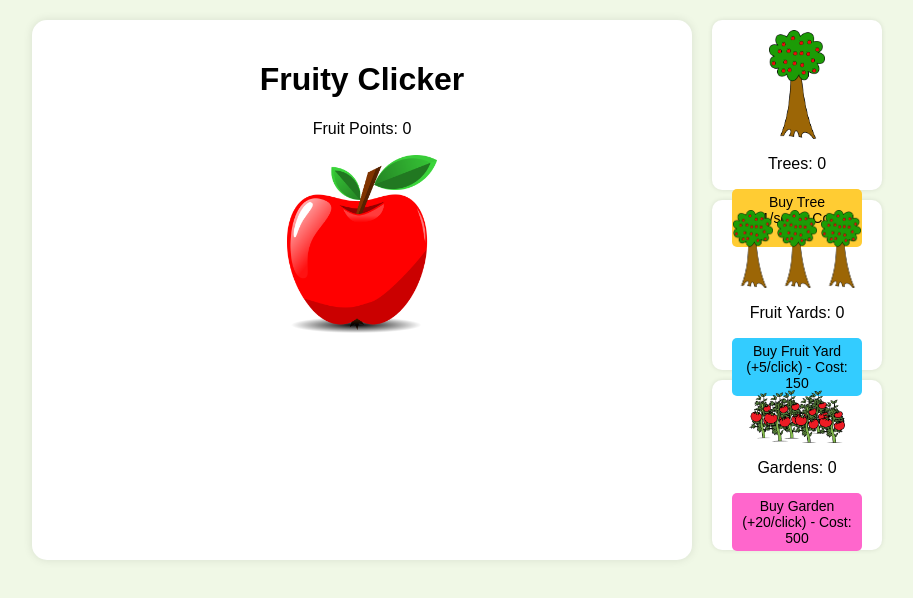
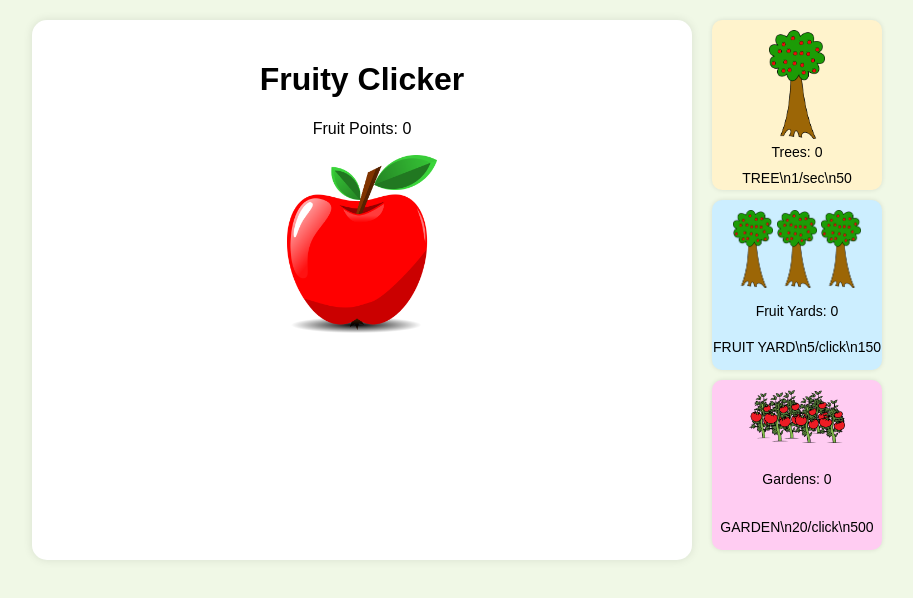
Before and after one commit to MicroSkillet/fruity-clicker, a plain HTML site: page fruityclicker.html in a window 1280 px wide. Shown: the whole page, without its empty margins (113-1026 px from the left). Drawn offline with Linux system fonts and the light colour scheme.

Commit message:
Update fruityclicker.html

```diff
--- a/fruityclicker.html
+++ b/fruityclicker.html
@@ -49,33 +49,33 @@
       display: flex;
       flex-direction: column;
       justify-content: space-between;
-      align-items: center; /* Center horizontally */
+      align-items: center;
+      cursor: pointer;
+      transition: background-color 0.2s;
     }
-    .collectible button {
-      padding: 5px 10px;
-      font-size: 14px;
-      border: none;
-      border-radius: 5px;
-      cursor: pointer;
-      width: 130px; /* Fixed width to prevent overlap */
+    .collectible:hover {
+      background-color: #f0f0f0; /* Light gray hover effect */
     }
-    #treeButton {
-      background-color: #ffcc33;
+    .collectible:active {
+      background-color: #e0e0e0; /* Darker when clicked */
     }
-    #treeButton:hover {
-      background-color: #ff9900;
+    #treeBox {
+      background-color: #fff3cc; /* Light yellow base */
     }
-    #yardButton {
-      background-color: #33ccff;
+    #treeBox:hover {
+      background-color: #ffe066;
     }
-    #yardButton:hover {
-      background-color: #0099cc;
+    #yardBox {
+      background-color: #cceeff; /* Light blue base */
     }
-    #gardenButton {
-      background-color: #ff66cc;
+    #yardBox:hover {
+      background-color: #66ccff;
     }
-    #gardenButton:hover {
-      background-color: #ff3399;
+    #gardenBox {
+      background-color: #ffccf2; /* Light pink base */
+    }
+    #gardenBox:hover {
+      background-color: #ff99cc;
     }
     .yard-images {
       display: flex;
@@ -84,6 +84,11 @@
     .yard-images img {
       width: 40px;
       margin: 0 2px;
+    }
+    .collectible p {
+      margin: 5px 0;
+      font-size: 14px;
+      white-space: pre; /* Preserve line breaks for \n */
     }
   </style>
 </head>
@@ -98,7 +103,7 @@
       <div class="collectible" id="treeBox">
         <img src="fruit-tree.png" width="56">
         <p>Trees: <span id="treeCount">0</span></p>
-        <button id="treeButton">Buy Tree (+1/sec) - Cost: 50</button>
+        <p id="treeText">TREE\n1/sec\n50</p>
       </div>
       <div class="collectible" id="yardBox">
         <div class="yard-images">
@@ -107,12 +112,12 @@
           <img src="fruit-tree.png" width="40">
         </div>
         <p>Fruit Yards: <span id="yardCount">0</span></p>
-        <button id="yardButton">Buy Fruit Yard (+5/click) - Cost: 150</button>
+        <p id="yardText">FRUIT YARD\n5/click\n150</p>
       </div>
       <div class="collectible" id="gardenBox">
         <img src="garden.png" width="96">
         <p>Gardens: <span id="gardenCount">0</span></p>
-        <button id="gardenButton">Buy Garden (+20/click) - Cost: 500</button>
+        <p id="gardenText">GARDEN\n20/click\n500</p>
       </div>
     </div>
   </div>
@@ -128,12 +133,15 @@
 
     const scoreDisplay = document.getElementById("score");
     const appleButton = document.getElementById("appleButton");
-    const treeButton = document.getElementById("treeButton");
-    const yardButton = document.getElementById("yardButton");
-    const gardenButton = document.getElementById("gardenButton");
+    const treeBox = document.getElementById("treeBox");
+    const yardBox = document.getElementById("yardBox");
+    const gardenBox = document.getElementById("gardenBox");
     const treeCount = document.getElementById("treeCount");
     const yardCount = document.getElementById("yardCount");
     const gardenCount = document.getElementById("gardenCount");
+    const treeText = document.getElementById("treeText");
+    const yardText = document.getElementById("yardText");
+    const gardenText = document.getElementById("gardenText");
 
     appleButton.addEventListener("click", function() {
       let totalPoints = pointsPerClick + (yards * 5) + (gardens * 20);
@@ -141,36 +149,36 @@
       scoreDisplay.textContent = score;
     });
 
-    treeButton.addEventListener("click", function() {
+    treeBox.addEventListener("click", function() {
       if (score >= treeCost) {
         score -= treeCost;
         trees += 1;
         treeCost = Math.floor(treeCost * 1.5);
         scoreDisplay.textContent = score;
         treeCount.textContent = trees;
-        treeButton.textContent = `Buy Tree (+${trees}/sec) - Cost: ${treeCost}`;
+        treeText.textContent = `TREE\n1/sec\n${treeCost}`;
       }
     });
 
-    yardButton.addEventListener("click", function() {
+    yardBox.addEventListener("click", function() {
       if (score >= yardCost) {
         score -= yardCost;
         yards += 1;
         yardCost = Math.floor(yardCost * 1.5);
         scoreDisplay.textContent = score;
         yardCount.textContent = yards;
-        yardButton.textContent = `Buy Fruit Yard (+${yards * 5}/click) - Cost: ${yardCost}`;
+        yardText.textContent = `FRUIT YARD\n5/click\n${yardCost}`;
       }
     });
 
-    gardenButton.addEventListener("click", function() {
+    gardenBox.addEventListener("click", function() {
       if (score >= gardenCost) {
         score -= gardenCost;
         gardens += 1;
         gardenCost = Math.floor(gardenCost * 1.5);
         scoreDisplay.textContent = score;
         gardenCount.textContent = gardens;
-        gardenButton.textContent = `Buy Garden (+${gardens * 20}/click) - Cost: ${gardenCost}`;
+        gardenText.textContent = `GARDEN\n20/click\n${gardenCost}`;
       }
     });
 
```
